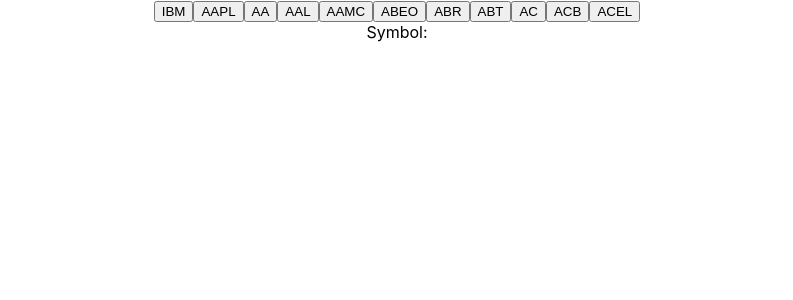
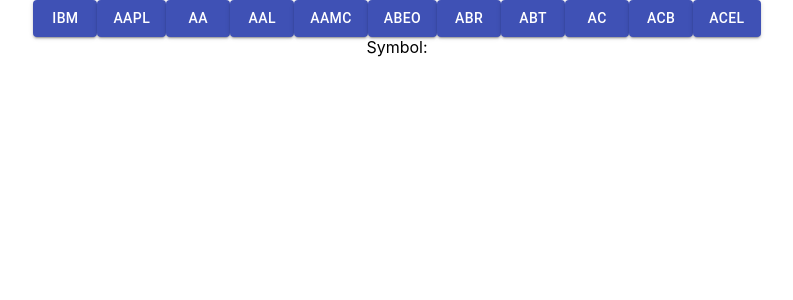
Before and after one commit to gyokebed/infosel-dashboard-financiero, a React (Create React App) app: page / in a window 1280 px wide. Shown: the top 300 px of the page, without its empty margins (243-1036 px from the left). Built offline with nearby package versions, Linux system fonts and the light colour scheme; no server answers.

Commit message:
Added material ui scaffold

```diff
--- a/package.json
+++ b/package.json
@@ -3,6 +3,7 @@
   "version": "0.1.0",
   "private": true,
   "dependencies": {
+    "@material-ui/core": "^4.10.0",
     "@testing-library/jest-dom": "^4.2.4",
     "@testing-library/react": "^9.3.2",
     "@testing-library/user-event": "^7.1.2",
--- a/public/index.html
+++ b/public/index.html
@@ -8,6 +8,10 @@
     <meta
       name="description"
       content="Web site created using create-react-app"
+    />
+    <meta
+      name="viewport"
+      content="minimum-scale=1, initial-scale=1, width=device-width"
     />
     <link rel="apple-touch-icon" href="%PUBLIC_URL%/logo192.png" />
     <!--
--- a/src/App.js
+++ b/src/App.js
@@ -1,5 +1,7 @@
 import React, { useState, useEffect } from "react";
 import axios from "axios";
+import Button from "@material-ui/core/Button";
+import Box from "@material-ui/core/Box";
 import "./App.css";
 
 const apiKey = "A1TYJ6O8KY63WSSK";
@@ -45,17 +47,23 @@
   console.log(data);
 
   return (
-    <div className="App">
+    <Box className="App">
       {intruments.map((instrument, index) => {
         return (
-          <button key={index} value={instrument} onClick={handleClick}>
+          <Button
+            variant="contained"
+            color="primary"
+            key={index}
+            value={instrument}
+            onClick={handleClick}
+          >
             {instrument}
-          </button>
+          </Button>
         );
       })}
 
       <div>Symbol: {data && data["Meta Data"]["2. Symbol"]}</div>
-    </div>
+    </Box>
   );
 }
 
```
Also changed, not shown: 1 other file (tests, documents, lock files or other folders).
